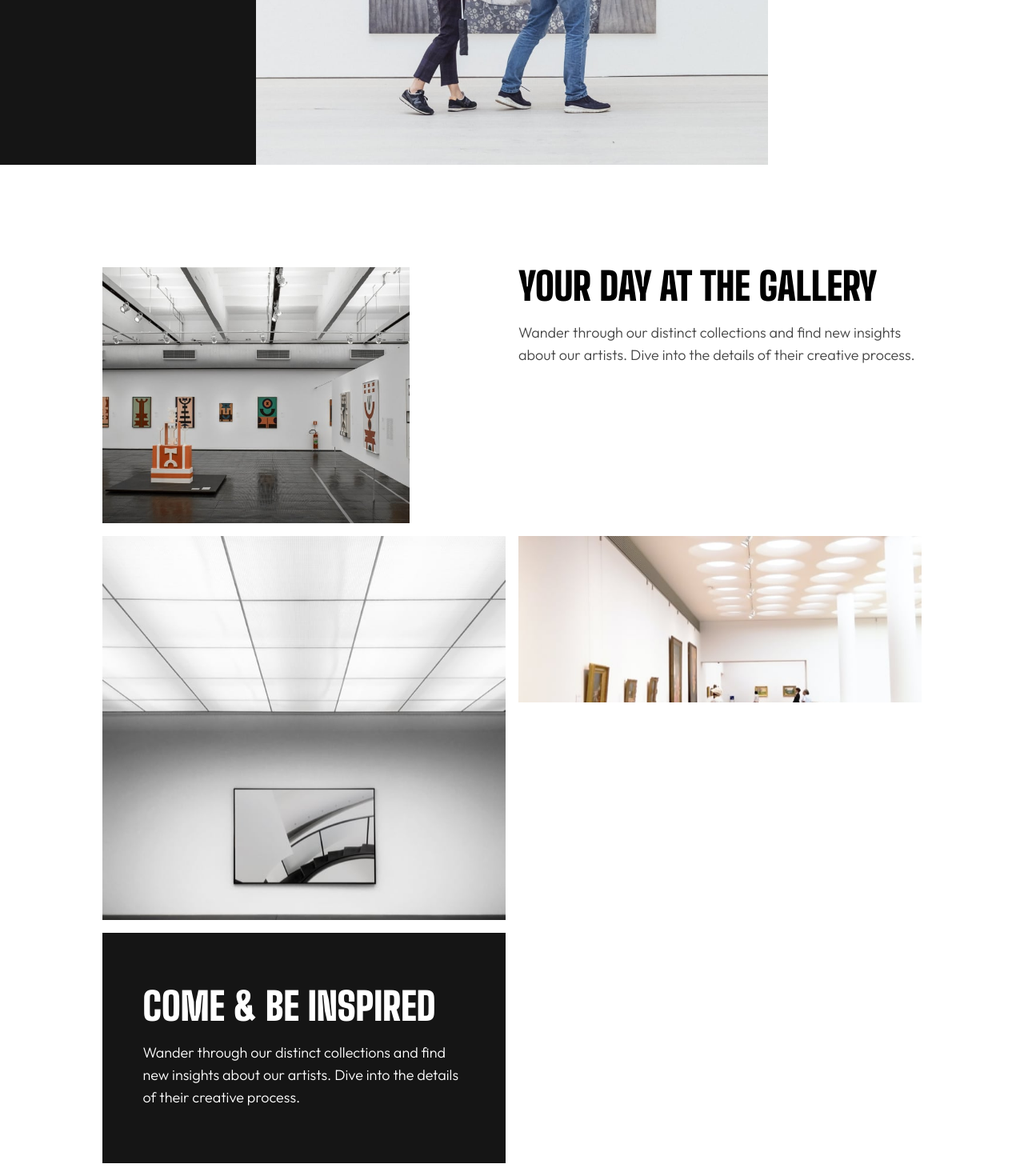
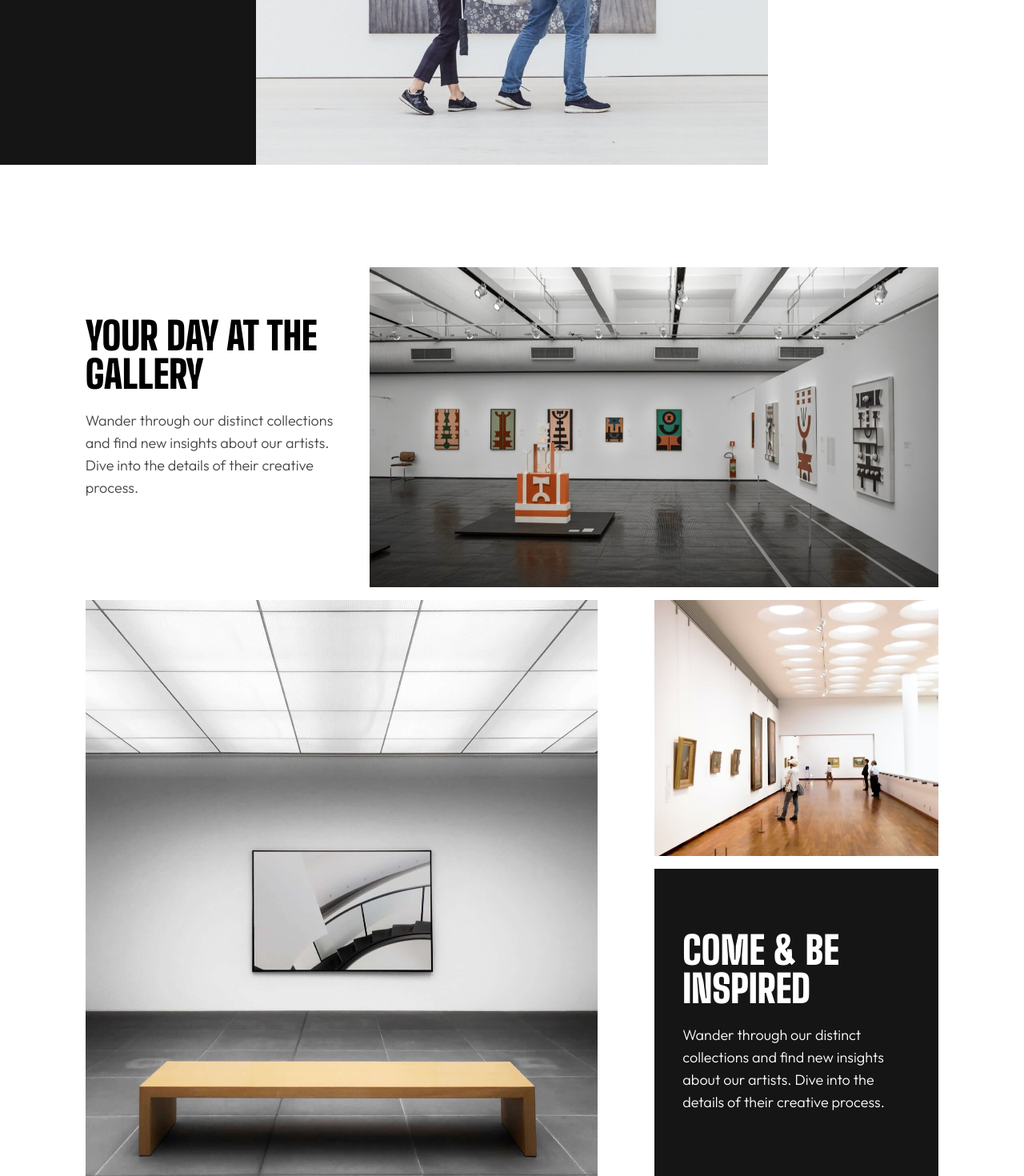
Before and after one commit to JakubStranianek/art-gallery-page, a React (Create React App) app in the folder art-gallery-page/: page / in a window 1280 px wide. Shown: the part 594-2064 px from the top of the page at 80% size. Built offline with nearby package versions, Linux system fonts and the light colour scheme.

Commit message:
main part done but only flex

```diff
--- a/art-gallery-page/src/components/Main/Main.js
+++ b/art-gallery-page/src/components/Main/Main.js
@@ -1,31 +1,42 @@
-import React from 'react'
+import React from "react";
 
 export default function Main() {
   return (
-    <div className='main mt-32 flex justify-center'>
-        <div className="w-4/5 grid gap-4 grid-cols-1 md:grid-cols-2">
-            <div className='h-80 bg-grid1x2m bg-cover md:col-span-1 w-96'></div>
-        <div className='h-56'>
-                <h2 className='font-bigShoulder text-5xl font-black uppercase'>
+    <div className="main mt-32 flex justify-center">
+      <div className="w-5/6 flex flex-col justify-evenly">
+        <div className="md:flex md:flex-row-reverse justify-between">
+          <div className="h-80 bg-grid1x2m bg-cover bg-center md:bg-grid1x2t md:w-[25rem] md:h-[25rem] lg:bg-grid1x2 lg:md:w-2/3"></div>
+          <div className="h-56 mt-4 md:w-56 md:h-80 md:flex md:flex-col md:justify-center md:items-center lg:w-80">
+            <h2 className="font-bigShoulder text-6xl font-black uppercase md:text-5xl ">
               Your Day at the Gallery
             </h2>
 
-                <p className='font-outfit text-lg text-myGrey font-light mt-5'>
-                    Wander through our distinct collections and find new insights about our artists. Dive into the details of their creative process.
+            <p className="font-outfit text-lg text-myGrey font-light mt-5">
+              Wander through our distinct collections and find new insights
+              about our artists. Dive into the details of their creative
+              process.
             </p>
           </div>
-            <div className='h-[30rem] bg-grid2x2m bg-cover'></div>
-            <div className='h-52 bg-grid3x2m bg-cover'></div>
-            <div className='h-72 bg-almostBlack flex flex-col items-center justify-center'>
-            <h2 className='font-bigShoulder w-4/5 text-5xl font-black text-pureWhite uppercase'>
+        </div>
+
+        <div className="mt-4 md:flex md:flex-row justify-between">
+            <div className="h-[30rem] bg-grid2x2m bg-center bg-cover md:bg-grid2x2t md:w-[25rem] md:h-[45rem] lg:bg-grid2x2 lg:w-3/5"></div>
+
+             <div className="mt-4 md:flex md:flex-col md:justify-between md:mt-0 lg:w-1/3">
+                <div className="h-52 bg-grid3x2m bg-cover bg-center md:bg-grid3x2t md:w-72 md:h-80 lg:bg-grid3x2 lg:w-full"></div>
+                <div className="mt-4 h-72 bg-almostBlack flex flex-col items-center justify-center md:w-72 md:h-96 lg:w-full">
+                <h2 className="font-bigShoulder w-4/5 text-6xl font-black text-pureWhite uppercase md:text-5xl">
                     COME & BE INSPIRED
                 </h2>
 
-                <p className='font-outfit text-lg w-4/5 text-pureWhite font-light mt-5'>
-                    Wander through our distinct collections and find new insights about our artists. Dive into the details of their creative process.
+                <p className="font-outfit text-lg w-4/5 text-pureWhite font-light mt-5">
+                    Wander through our distinct collections and find new insights about
+                    our artists. Dive into the details of their creative process.
                 </p>
                 </div>
                 </div>
              </div>
-  )
+        </div>
+        </div>
+  );
 }
```
Also changed, not shown: art-gallery-page/src/components/Main/main.txt (added). Lines whose indentation alone changed are shown as unchanged.
